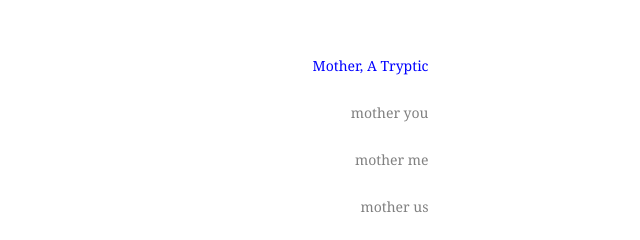
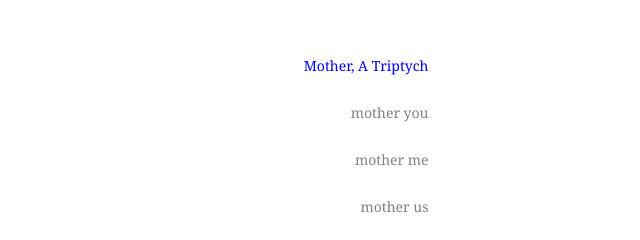
Before and after one commit to yngtdd/mother, a website: page about/about.html in a window 1280 px wide. Shown: the part 189-429 px from the top of the page, 319-959 px from the left. Drawn offline with Linux system fonts and the light colour scheme.

Commit message:
fix: Mispelled word

```diff
--- a/about/about.html
+++ b/about/about.html
@@ -9,7 +9,7 @@
      <div>
        <div id="container">
          <div id=tabs>
-           <div><p>Mother, A Tryptic</p></div>
+           <div><p>Mother, A Triptych</p></div>
            <div><p><a href="/MotherYou.html">mother you</a></p></div>
            <div><p><a href="/MotherMe.html">mother me</a></p></div>
            <div><p><a href="/MotherUs.html">mother us</a></p></div>
```
Also changed, not shown: mother_me/MotherMe.html (line endings or trailing spaces).
